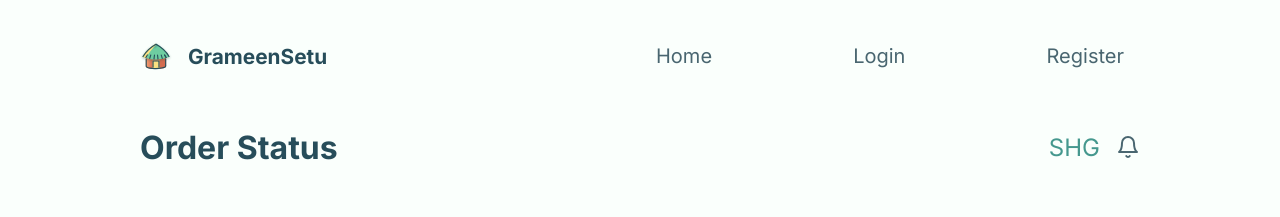
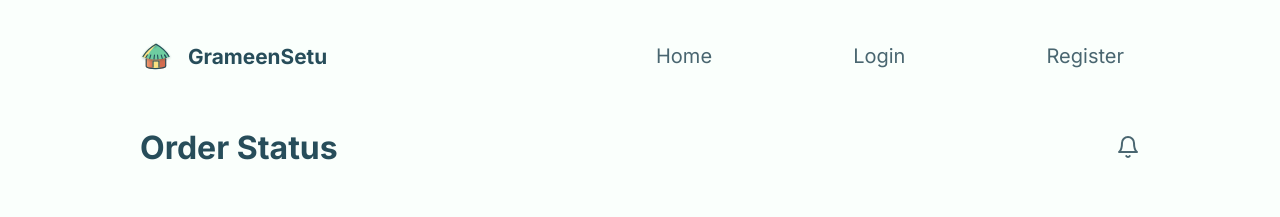
Before and after one commit to InterEyeEyeTea2021/frontend, a React (Create React App) app: page /order/1 in a window 1280 px wide. Shown: the top 217 px of the page. Built offline with nearby package versions, Linux system fonts and the light colour scheme.

Commit message:
Redo order for both parties

```diff
--- a/src/views/OrderStatus.tsx
+++ b/src/views/OrderStatus.tsx
@@ -9,6 +9,7 @@ export default function OrderStatus() {
   const { register, handleSubmit, errors } = useForm();
   const auth = useAuth();
   let urlParams: { id: string } = useParams();
+  const is_sme = auth?.user && auth.user.user_type === "SME";
 
   const data = {
     order_name: "Order Name",
@@ -54,7 +55,10 @@ export default function OrderStatus() {
 
   return (
     <div className="main_content">
-      <TitleHeader title="Order Status" user_type="SHG" />
+      <TitleHeader
+        title="Order Status"
+        user_type={auth?.user?.user_type as string}
+      />
       <h2>Order Details</h2>
       <div className="detail">
         <div className="label">Tender Name</div>
@@ -120,7 +124,7 @@ export default function OrderStatus() {
               </h1>
               <h1>{p.name}</h1>
             </div>
-            {auth?.user?.user_type === "SME" ? (
+            {is_sme ? (
               <button
                 className={"small" + (p.status == "pending" ? "" : " default")}
               >
@@ -154,7 +158,9 @@ export default function OrderStatus() {
                 id={"mile_check" + m.name}
                 checked={m.status}
                 onClick={(e) => {
-                  updateMilestone(m.id);
+                  if (!is_sme) {
+                    updateMilestone(m.id);
+                  }
                 }}
               />
               <span className="checkbox__control">
--- a/src/views/Portfolio.tsx
+++ b/src/views/Portfolio.tsx
@@ -41,7 +41,10 @@ export default function Portfolio() {
 
   return (
     <div className="main_content">
-      <TitleHeader title="Portfolio" user_type="SHG" />
+      <TitleHeader
+        title="Portfolio"
+        user_type={auth?.user?.user_type as string}
+      />
 
       {!is_sme && (
         <button
```
